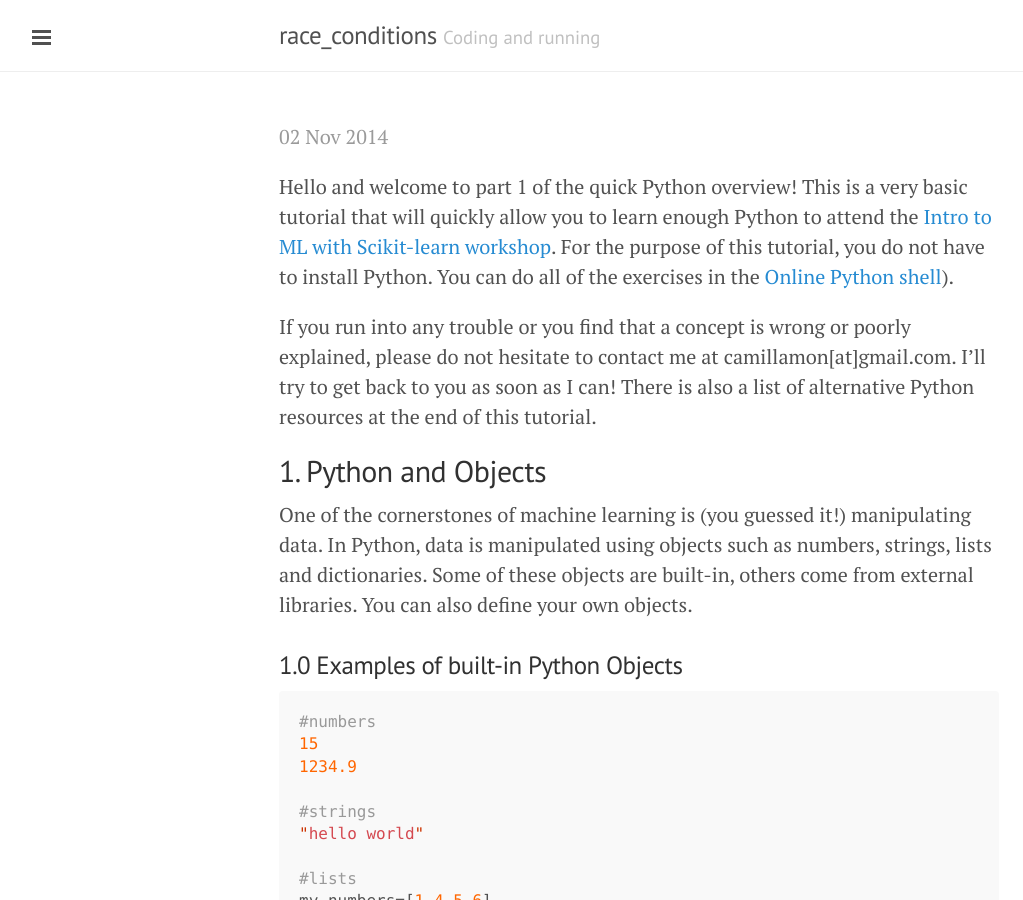
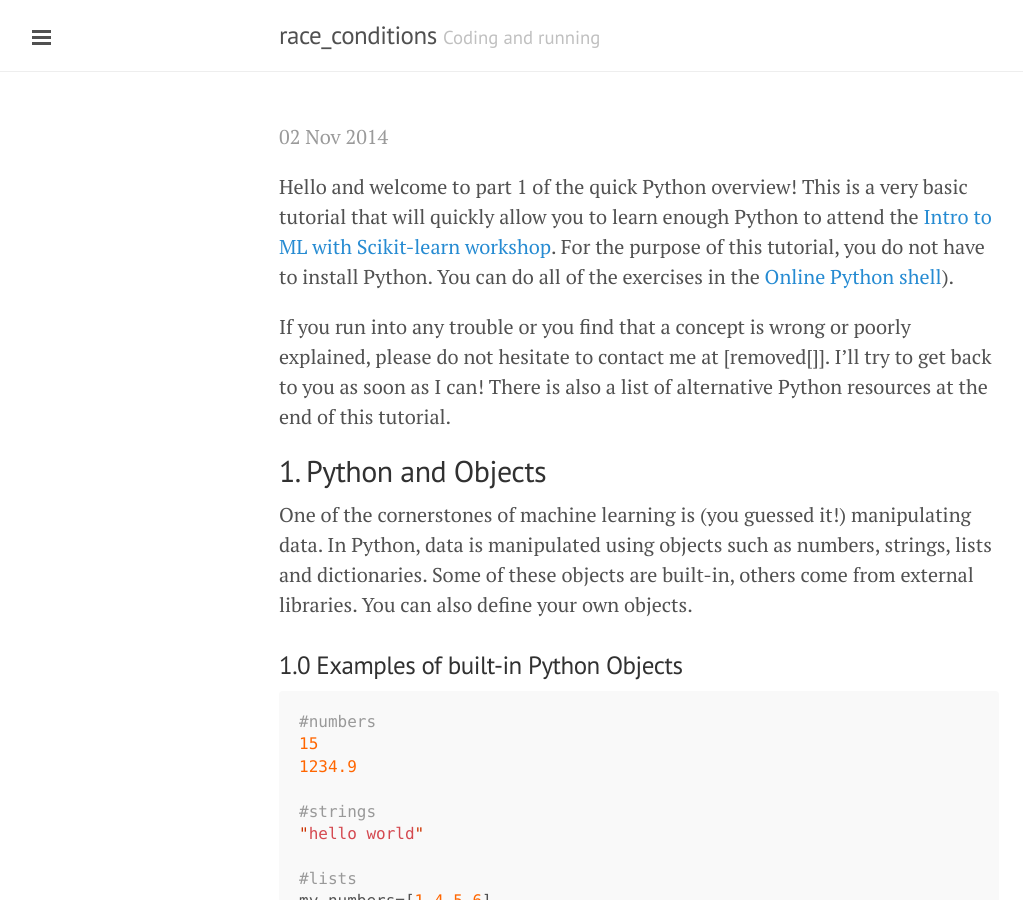
Before and after one commit to Winterflower/winterflower.github.io, a Jekyll site: the page built from index.html, in a window 1280 px wide and 900 px high. Shown: the whole window, without its empty margins (1-1024 px from the left). Built offline with Jekyll 4.4.1, drawn with Linux system fonts in a browser that asks for light colours; Markdown is read by kramdown in place of the engine named in the settings; formulas are drawn with MathJax 3; the list of posts is cut into pages by our own code; some of the changed text lies outside the part shown.

Commit message:
minor redactions

```diff
--- a/_posts/2014-11-01-a-very-simple-introduction-to-python.md
+++ b/_posts/2014-11-01-a-very-simple-introduction-to-python.md
@@ -12,7 +12,7 @@ in the [Online Python shell](http://repl.it/languages/Python)).
 
 If you run into any trouble or you find that a concept is wrong or
 poorly explained, please do not hesitate to contact me
-at camillamon[at]gmail.com. I'll try to get back to you as soon as I can!
+at [removed[]]. I'll try to get back to you as soon as I can!
 There is also a list of alternative Python resources at the end of this
 tutorial.
 
```
Also changed, not shown: other parts of _posts/2014-11-01-a-very-simple-introduction-to-python.md (+1 -1 lines).
